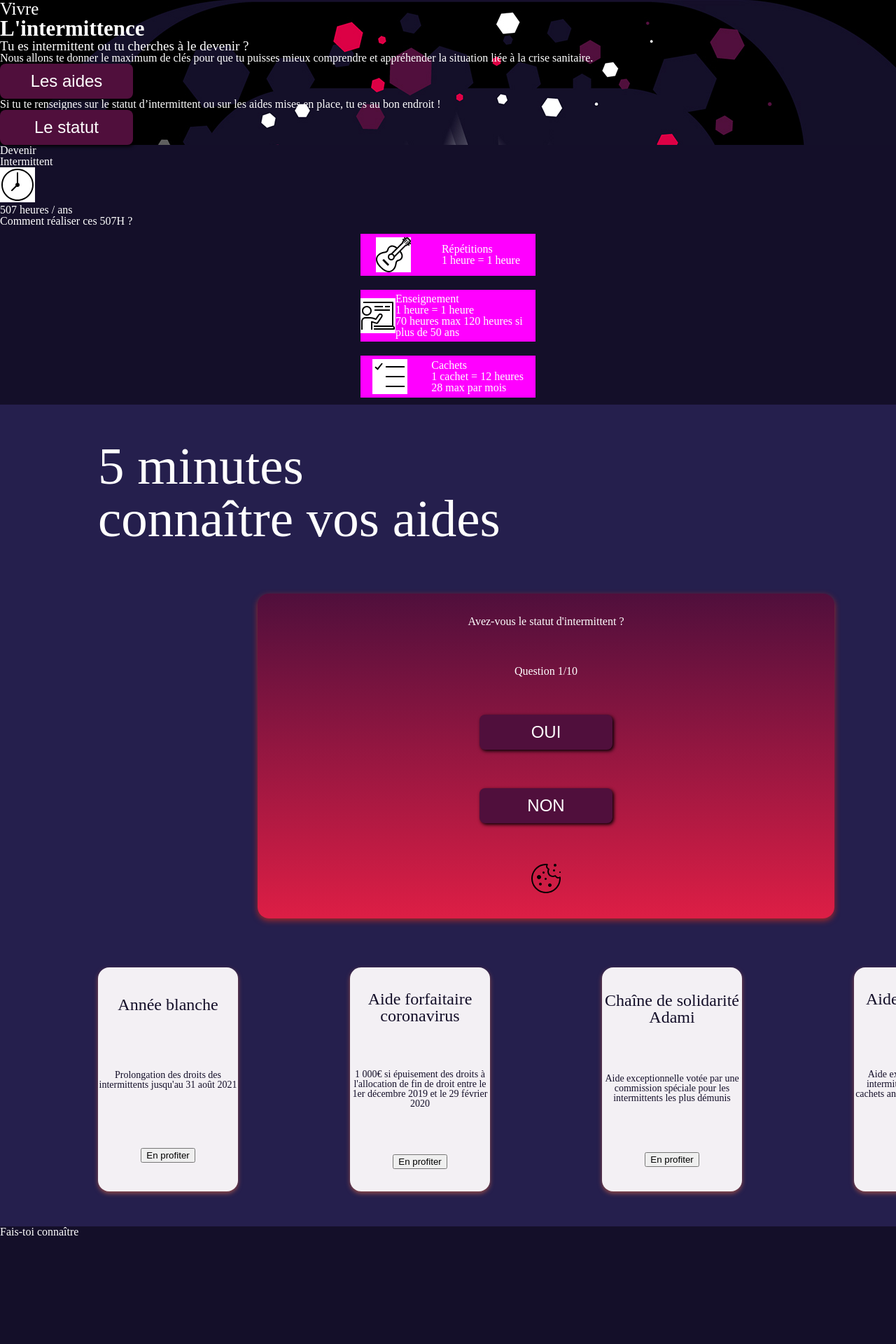
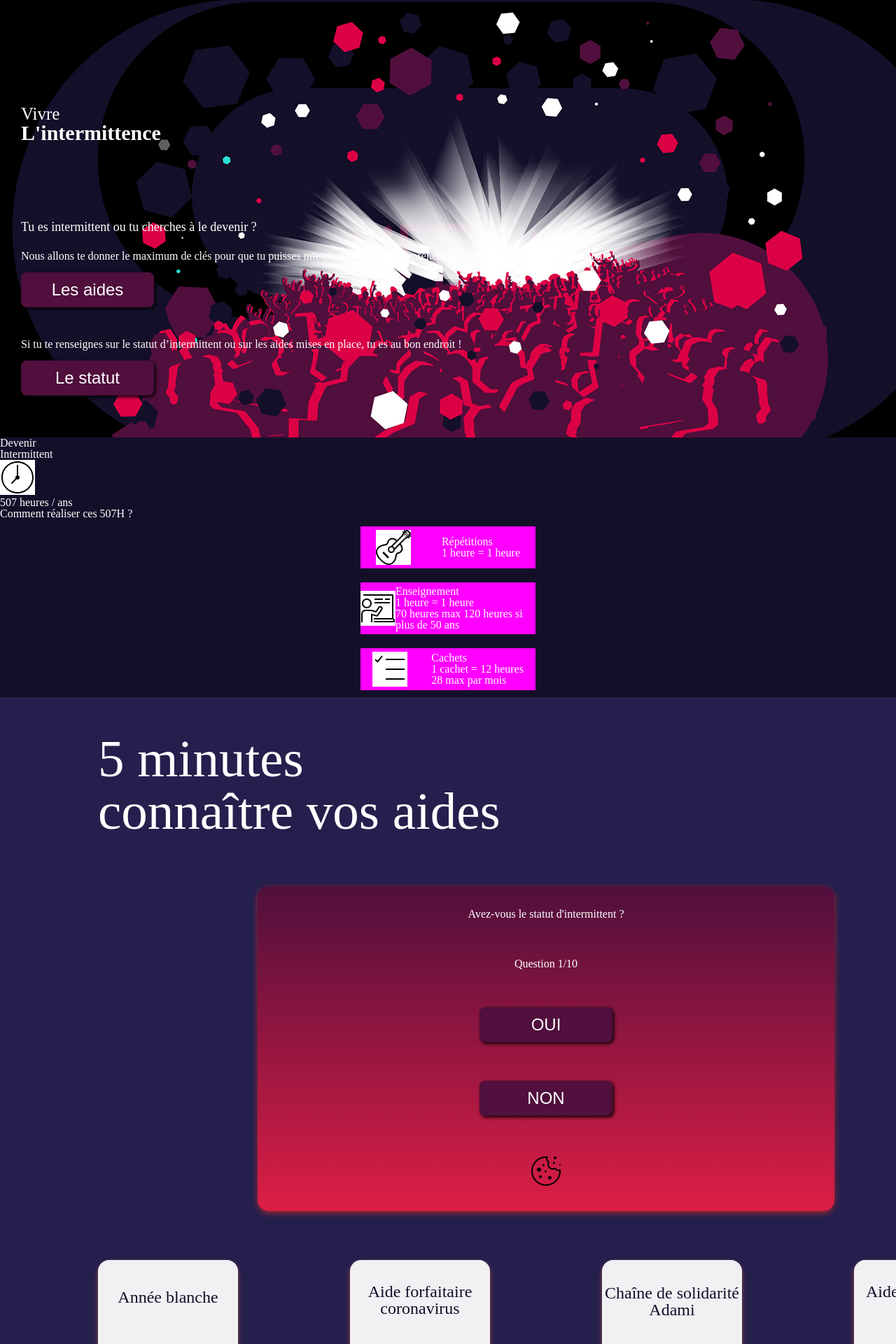
Before and after one commit to MisterAzix/vivre-intermittence, a Jekyll site: the page built from index.md, in a window 1280 px wide. Shown: the top 1920 px of the page at 70% size. Built offline with Jekyll 4.4.1, drawn with Linux system fonts in a browser that asks for light colours.

Commit message:
Header update

```diff
--- a/_includes/commons/header.html
+++ b/_includes/commons/header.html
@@ -4,10 +4,10 @@
         tu cherches à le devenir ?</h2>
     <div class="help-container">
         <p>Nous allons te donner le maximum de clés pour que tu puisses mieux comprendre et appréhender la situation liée à la crise sanitaire.</p>
-        {% include components/classic_button.html content="Les aides" %}
+        {% include components/classic_button.html content="Les aides" class="header-button" %}
     </div>
     <div class="status-container">
         <p>Si tu te renseignes sur le statut d’intermittent ou sur les aides mises en place, tu es au bon endroit !</p>
-        {% include components/classic_button.html content="Le statut" %}
+        {% include components/classic_button.html content="Le statut" class="header-button" %}
     </div>
 </header>
--- a/_includes/components/classic_button.html
+++ b/_includes/components/classic_button.html
@@ -1,3 +1,3 @@
-<button class="classic-button">
+<button class="classic-button {{ include.class }}">
     {{ include.content }}
 </button>
--- a/_sass/components/_classic_button.scss
+++ b/_sass/components/_classic_button.scss
@@ -17,3 +17,8 @@
         color: black;
     }
 }
+
+.header-button {
+    margin-bottom: 30px;
+    margin-right: 40px;
+}
--- a/_sass/layout/_header.scss
+++ b/_sass/layout/_header.scss
@@ -1,17 +1,25 @@
 header {
     background-image: url("/assets/img/header_background.jpg");
+    padding: 30px;
+
     h1{
+        margin-top: 120px;
+        margin-bottom: 110px;
         font-size: 25px;
+
         span{
-            font-size : 31px;
+            font-size : 30px;
             font-weight: bolder;
         }
+    }
 
+    h2{
+        font-size: 18px;
+        margin-bottom: 25px;
     }
-    h2{
-        font-size: 19px;
-    }
+
     p{
         font-size: 16px;
+        margin: 15px 0;
     }
 }
```
